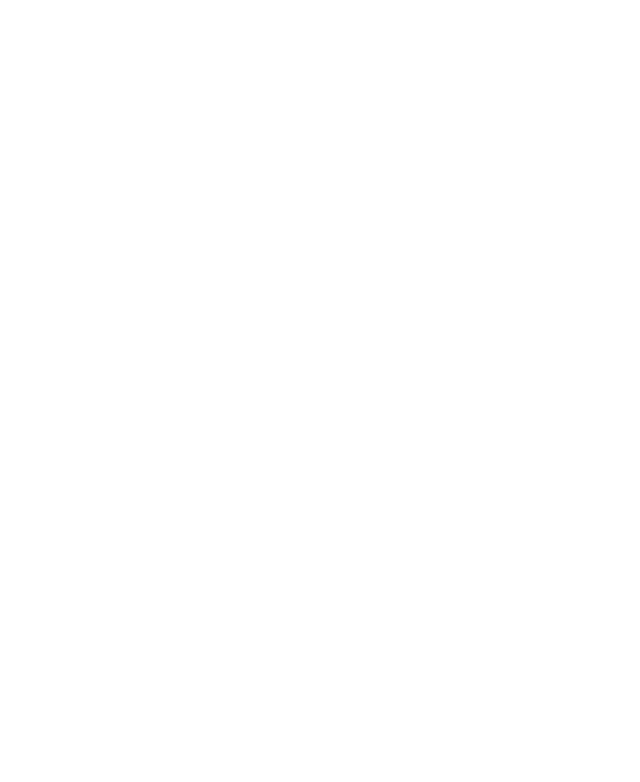
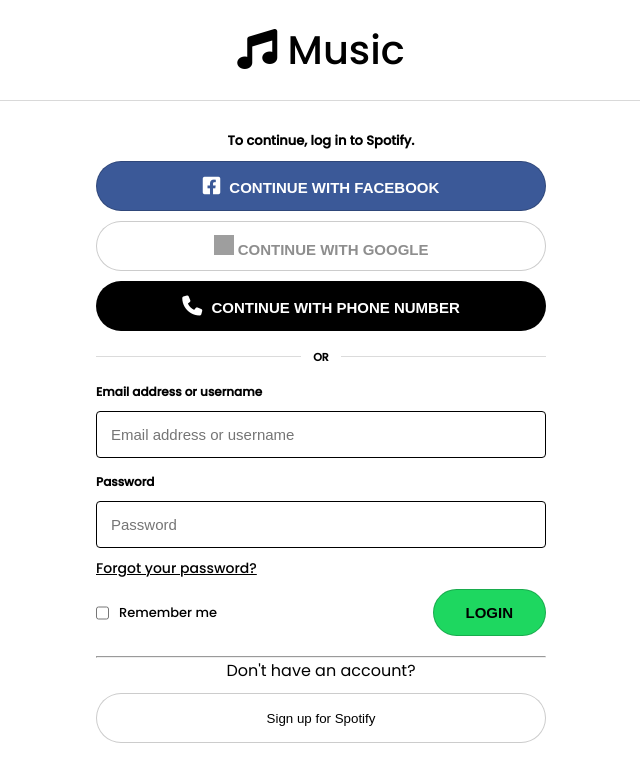
Before and after one commit to duoctruong21/music, a plain HTML site: page admin/login.html in a window 1280 px wide. Shown: the whole page, without its empty margins (319-959 px from the left). Drawn offline with Linux system fonts and the light colour scheme; grey boxes are pictures that could not be loaded.

Commit message:
form login

```diff
--- a/admin/login.html
+++ b/admin/login.html
@@ -0,0 +1,83 @@
+<!DOCTYPE html>
+<html lang="en">
+<head>
+    <meta charset="UTF-8">
+    <meta http-equiv="X-UA-Compatible" content="IE=edge">
+    <meta name="viewport" content="width=device-width, initial-scale=1.0">
+    <title>Login - Music</title>
+
+    <link rel="stylesheet" href="../assets/css/style.css">
+
+    <link rel="stylesheet" href="https://cdnjs.cloudflare.com/ajax/libs/font-awesome/6.2.0/css/all.min.css">
+    <link href="https://fonts.googleapis.com/css2?family=Poppins:wght@300;400;500&family=Roboto:wght@300;400;500;700&display=swap" rel="stylesheet">
+
+</head>
+<body>
+    <div class="login">
+        <div class="logo">
+            <p>
+                <i class="fa-solid fa-music"></i>
+                Music
+            </p>
+        </div>
+
+        <!-- login with -->
+        <div class="container">
+            <p class="container__header">To continue, log in to Spotify.</p>
+            <div class="container__login-with">
+                <button class="btn btn--fb">
+                    <p class="">
+                    <i class="icon fa-brands fa-square-facebook"></i>
+                        Continue with Facebook
+                    </p>
+                </button>
+                <button class="btn btn--gg">
+                    <p class="">
+                        <span class="icon-gg"></span>
+                        <!-- <i class="icon fa-brands fa-google"></i> -->
+                        Continue with google
+                    </p>
+                </button>
+                <button class="btn btn--phone">
+                    <p class="">
+                        <i class="icon fa-solid fa-phone"></i>
+                        Continue with Phone Number
+                    </p>
+                </button>
+            </div>
+
+            <div class="line">
+                <hr>
+                <p>OR</p>
+                <hr>
+            </div>
+            <!-- login with account -->
+            <div class="form">
+                <div class="user-address">
+                    <p class="form__user">Email address or username</p>
+                    <input type="text" placeholder="Email address or username" class="form__input-user">
+                </div>
+
+                <div class="user-password">
+                    <p class="form__password">Password</p>
+                    <input type="password" placeholder="Password" class="form__input-password">
+                </div>
+                <a href="" class="forgot-password">Forgot your password?</a>
+            </div>
+
+            <div class="zxc">
+                <div class="remember">
+                    <input type="checkbox" class="">
+                    <p>Remember me</p>
+                </div>
+                <button class="btn btn--login">Login</button>
+            </div>
+
+            <hr class = "last-line">
+
+            <p>Don't have an account?</p>
+            <button class="btn">Sign up for Spotify</button>
+        </div>
+    </div>
+</body>
+</html>
--- a/assets/css/base.css
+++ b/assets/css/base.css
@@ -1,6 +1,7 @@
 :root {
     --text-color: #000;
 }
+
 
 body {
     background-color: #000;
--- a/assets/css/style.css
+++ b/assets/css/style.css
@@ -1,3 +1,9 @@
+*{
+    padding: 0;
+    margin: 0;
+    box-sizing: border-box;
+}
+
 /* home page */
 .header {
     height: 73px;
@@ -272,7 +278,174 @@
     object-position: center center;
 }
 
+/* login */
+.login{
+    width: 100%;
+    height: auto;
+    text-align: center;
+    font-family: 'Poppins', sans-serif;
+}
 
+.logo p{
+    width: auto;
+    height: auto;
+    font-size: 40px;
+    font-weight: 500;
+    margin: 0;
+    border-bottom: 1px solid rgba(0, 0, 0, 0.15);
+    padding: 20px 0;
+}
+
+.container{
+    display: inline-block;
+}
+.container__header{
+    margin: 30px 0 10px;
+    font-size: 13px;
+    font-weight: 600;
+}
+
+.btn{
+    display: block;
+    width: 450px;
+    height: 50px;
+    border-radius: 50px;
+    margin: 10px auto;
+    background-color: #fff;
+    border: 1px solid rgba(0,0,0,0.2);
+}
+
+.btn:hover{
+    cursor: pointer;
+    opacity: 0.8;
+}
+
+.btn--fb{
+    background-color: #3b5998;
+    color: #fff;
+}
+
+.btn--gg{
+    background-color: #ffffff;
+    color: #8e8e8e;
+}
+
+.btn--phone{
+    background-color: #000;
+    color: #fff;
+}
+
+.btn p{
+    font-size: 15px;
+    text-transform: uppercase;
+    font-weight: 600;
+}
+
+.icon{
+    font-size: 20px;
+    margin-right: 5px;
+}
+
+.icon-gg{
+    display: inline-block;
+    background: url(	https://accounts.scdn.co/sso/images/google-icon.1cdc8fce9609d07f0e9d8d0bc4b61f8f.svg) center center no-repeat;
+    width: 20px;
+    height: 20px;
+}
+
+.line{
+    display: flex;
+    margin: 15px 0;
+}
+
+.line > p{
+    width: 10%;
+    font-size: 11px;
+    font-weight: 600;
+    line-height: 2;
+}
+.line > hr {
+    width: 50%;
+    border-top: 1px solid #dbdbdb;
+    height: 1px;
+    border-bottom: none;
+    border-left: none;
+    border-right: none;
+    margin: 10px 0;
+}
+
+.form{
+    margin-top: 10px;
+    text-align: left;
+}
+
+.user-address{
+    margin-bottom: 15px;
+}
+
+.form__user, .form__password{
+    font-size: 12px;
+    font-weight: 600;
+    text-align: left;
+}
+
+.form__input-user, .form__input-password{
+    width: 100%;
+    height: auto;
+    padding: 14px;
+    font-size: 15px;
+    margin-top: 10px;
+    border: 1px solid #000;
+    border-radius: 4px;
+}
+
+.forgot-password{
+    display: inline-block;
+    color: #000;
+    font-size: 14px;
+    margin: 10px 0;
+    font-weight: 500;
+}
+
+.forgot-password:hover{
+    color: #6e6e6e;
+}
+
+.zxc{
+    display: flex;
+    justify-content: space-between;
+    align-items: center;
+
+}
+
+.remember{
+    display: flex;
+}
+
+.remember input{
+
+}
+
+.remember p{
+    font-size: 13px;
+    margin-left: 10px;
+    font-weight: 500;
+}
+
+.btn--login{
+    width: auto;
+    height: auto;
+    padding: 14px 32px;
+    background-color: #1ed760;
+    font-size: 15px;
+    text-transform: uppercase;
+    font-weight: 600;
+    margin: 0;
+}
+
+.last-line{
+    margin-top: 20px;
+}
 
 
 /* responsive */
```
